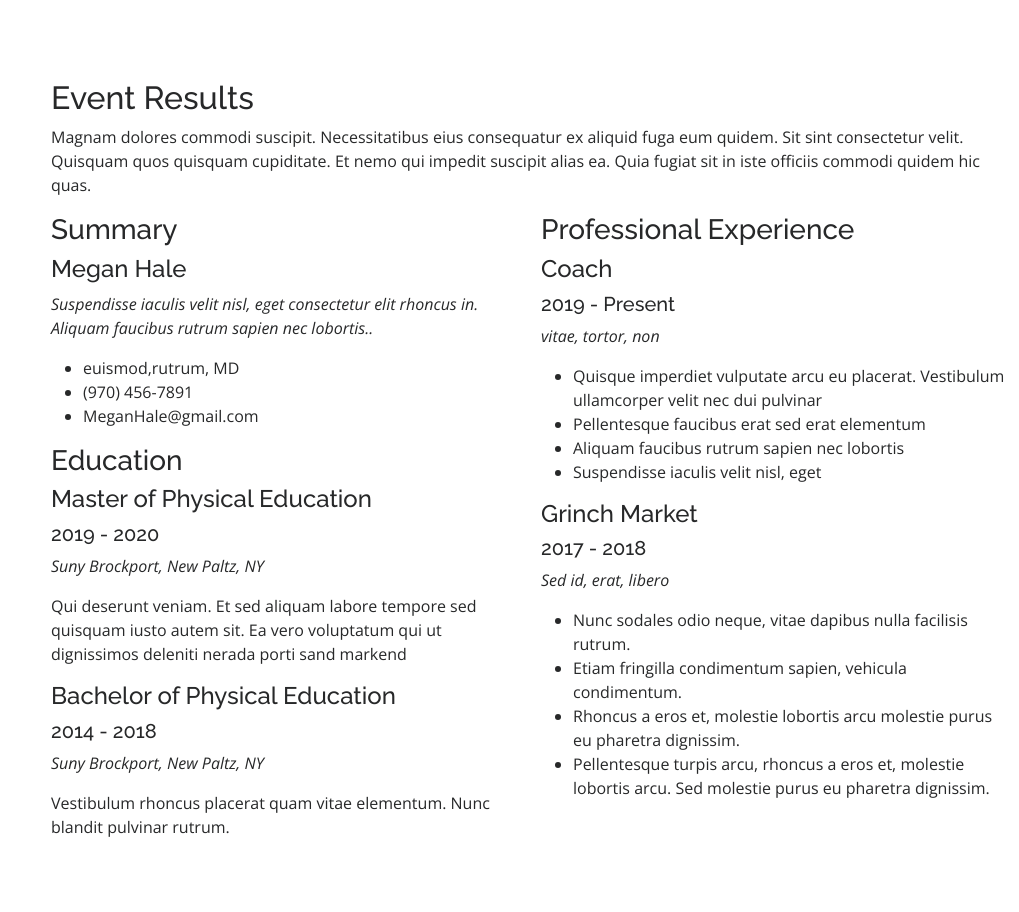
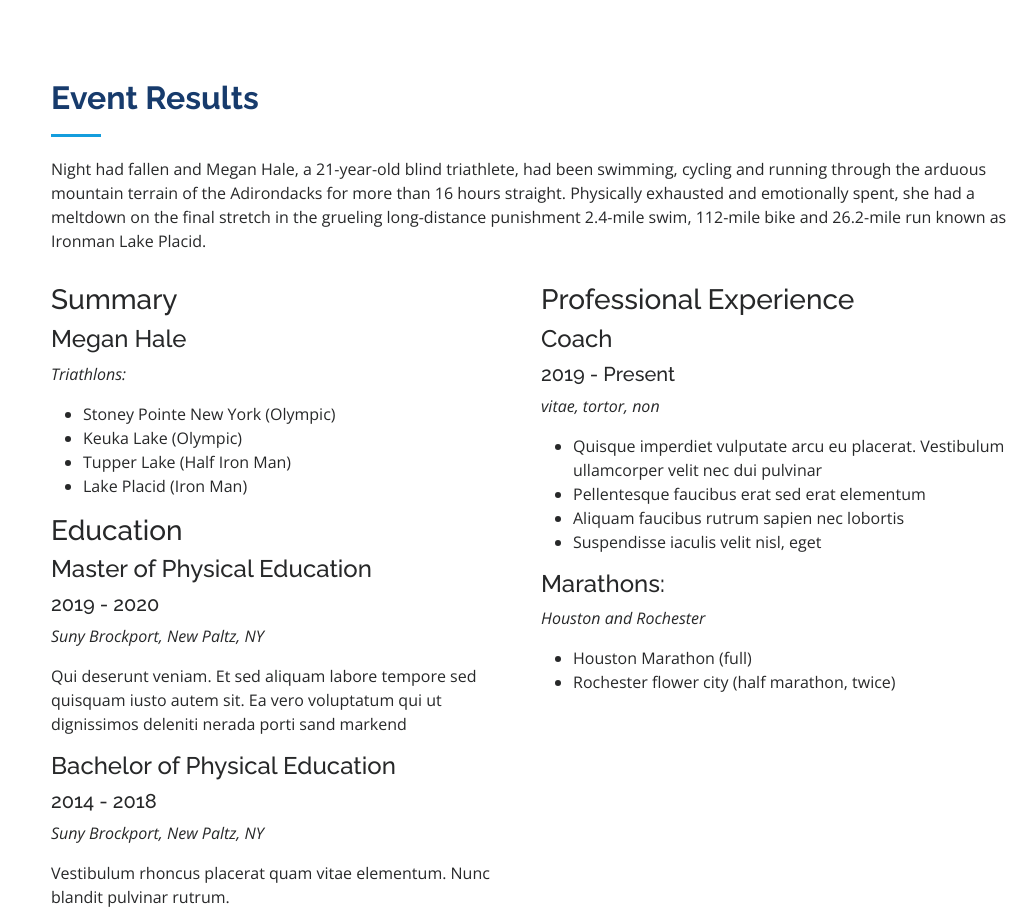
Before and after one commit to djnti/dnti.github.io, a plain HTML site: page index.html in a window 1280 px wide. Shown: the part 1560-2472 px from the top of the page, without its empty margins (261-1280 px from the left). Drawn offline with nearby package versions, Linux system fonts and the light colour scheme.

```diff
--- a/index.html
+++ b/index.html
@@ -70,6 +70,10 @@
     <div class="hero-container" data-aos="fade-in">
       <h1>Megan Hale</h1>
       <!--<p>I <span class="typed" data-typed-items=" am an Adapted Physical Education Major,am a coach at a sports camp, am a participate in triathlons, am an Ironman triathlon participant in Lake Placid 2022."></span></p> -->
+      <div class="video-container">
+        <iframe src="https://www.youtube.com/embed/Vqctslb6d40" title="Megan Hale's Ironman Triathlon in Lake Placid 2022"></iframe>
+        <p class="video-description">Megan Hale's Ironman Triathlon in Lake Placid 2022</p>
+      </div>
     </div>
   </section><!-- End Hero -->
 
@@ -133,16 +137,17 @@
         </div>
 
       </div>
+    </section><!-- End About Section -->
       <!-- ======= Event Results Section ======= -->
-      <section>
       <section id="event-results" class="event-results">
         <div class="container">
 
-          <header class="section-header">
+          <header class="section-title">
             <h2>Event Results</h2>
-            <p>Magnam dolores commodi suscipit. Necessitatibus eius consequatur ex aliquid fuga eum quidem. Sit sint
-              consectetur velit. Quisquam quos quisquam cupiditate. Et nemo qui impedit suscipit alias ea. Quia fugiat
-              sit in iste officiis commodi quidem hic quas.</p>
+            <p>Night had fallen and Megan Hale, a 21-year-old blind triathlete, had been swimming,
+              cycling and running through the arduous mountain terrain of the Adirondacks for more than 16 hours straight.
+              Physically exhausted and emotionally spent, she had a meltdown on the final stretch in the grueling
+              long-distance punishment 2.4-mile swim, 112-mile bike and 26.2-mile run known as Ironman Lake Placid.</p>
           </header>
 
           <main class="row">
@@ -150,12 +155,12 @@
               <h3 class="event-results-title">Summary</h3>
               <div class="event-results-item pb-0">
                 <h4>Megan Hale</h4>
-                <p><em>Suspendisse iaculis velit nisl, eget consectetur elit rhoncus in. Aliquam faucibus rutrum sapien
-                    nec lobortis..</em></p>
+                <p><em>Triathlons: </em></p>
                 <ul>
-                  <li>euismod,rutrum, MD</li>
-                  <li>(970) 456-7891</li>
-                  <li>MeganHale@gmail.com</li>
+                  <li>Stoney Pointe New York (Olympic)</li>
+                  <li>Keuka Lake (Olympic)</li>
+                  <li>Tupper Lake (Half Iron Man)</li>
+                  <li>Lake Placid (Iron Man)</li>
                 </ul>
               </div>
 
@@ -189,18 +194,19 @@
                 </ul>
               </div>
               <div class="Event Results-item">
-                <h4>Grinch Market</h4>
-                <h5>2017 - 2018</h5>
-                <p><em> Sed id, erat, libero</em></p>
+                <h4>Marathons:</h4>
+                <h5></h5>
+                <p><em> Houston and Rochester</em></p>
                 <ul>
-                  <li>Nunc sodales odio neque, vitae dapibus nulla facilisis rutrum.</li>
-                  <li>Etiam fringilla condimentum sapien, vehicula condimentum.</li>
-                  <li>Rhoncus a eros et, molestie lobortis arcu molestie purus eu pharetra dignissim.</li>
-                  <li>Pellentesque turpis arcu, rhoncus a eros et, molestie lobortis arcu. Sed molestie purus eu
-                    pharetra dignissim.</li>
+                  <li>Houston Marathon (full)</li>
+                  <li>Rochester flower city (half marathon, twice)</li>
                 </ul>
               </div>
-      </section><!-- End Event Results Section -->
+              </aside>
+            </main>
+          </div>
+          </section>
+      <!-- End Event Results Section -->
 
       <!-- ======= Portfolio Section ======= -->
       <section id="portfolio" class="portfolio section-bg">
@@ -469,7 +475,9 @@
       <div class="">
       </div>
     </div>
-  </footer><!-- End  Footer -->
+  </footer>
+  </main>
+  <!-- End  Footer -->
 
   <a href="#" class="back-to-top d-flex align-items-center justify-content-center"><i
       class="bi bi-arrow-up-short"></i></a>
@@ -489,5 +497,4 @@
   <script src="assets/js/main.js"></script>
 
 </body>
-
 </html>
```
